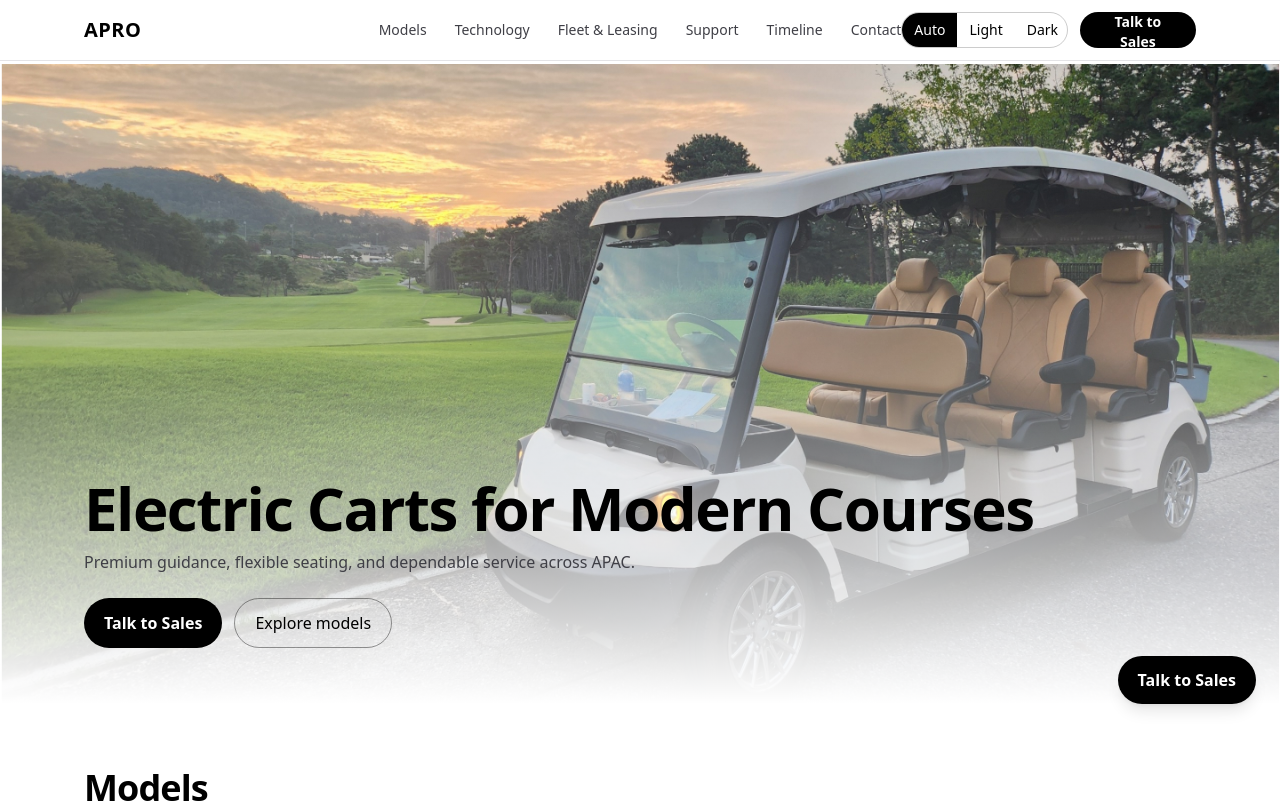
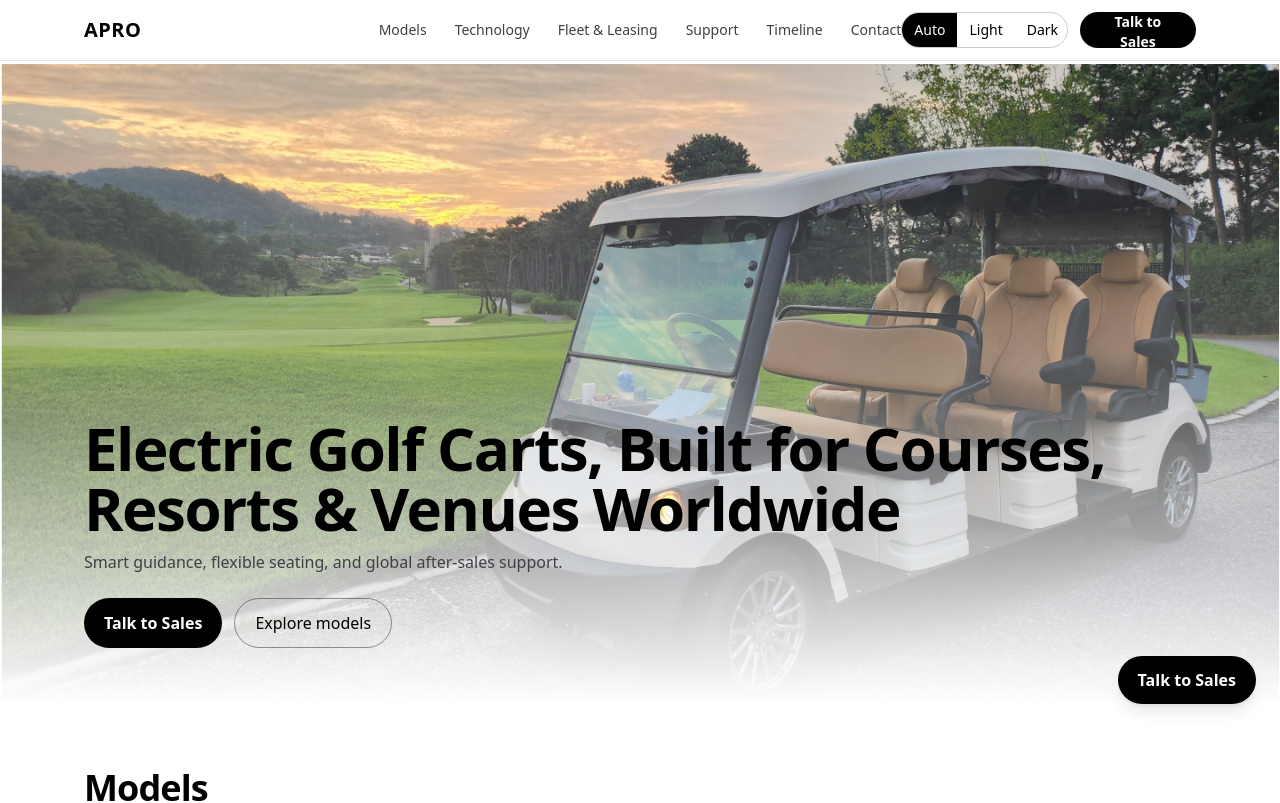
Before and after one commit to Aproglobal/apro-global-site, a React (Vite) app: page / in a window 1280 px wide. Shown: the top 803 px of the page. Built offline with nearby package versions, Linux system fonts and the light colour scheme.

Commit message:
Update App.tsx

```diff
--- a/src/pages/App.tsx
+++ b/src/pages/App.tsx
@@ -60,10 +60,10 @@ export default function App() {
             <div className="absolute inset-0 bg-gradient-to-t from-white via-white/30 to-transparent dark:from-black dark:via-black/30 dark:to-transparent" />
             <div className="relative z-10 max-w-6xl mx-auto px-5 h-full flex flex-col justify-end pb-14">
               <h1 className="text-4xl md:text-6xl font-extrabold tracking-tight">
-                Electric Carts for Modern Courses
+                Electric Golf Carts, Built for Courses, Resorts & Venues Worldwide
               </h1>
               <p className="mt-3 max-w-2xl text-zinc-700 dark:text-zinc-200">
-                Premium guidance, flexible seating, and dependable service across APAC.
+                Smart guidance, flexible seating, and global after-sales support.
               </p>
 
               <div className="mt-6 flex gap-3">
```
